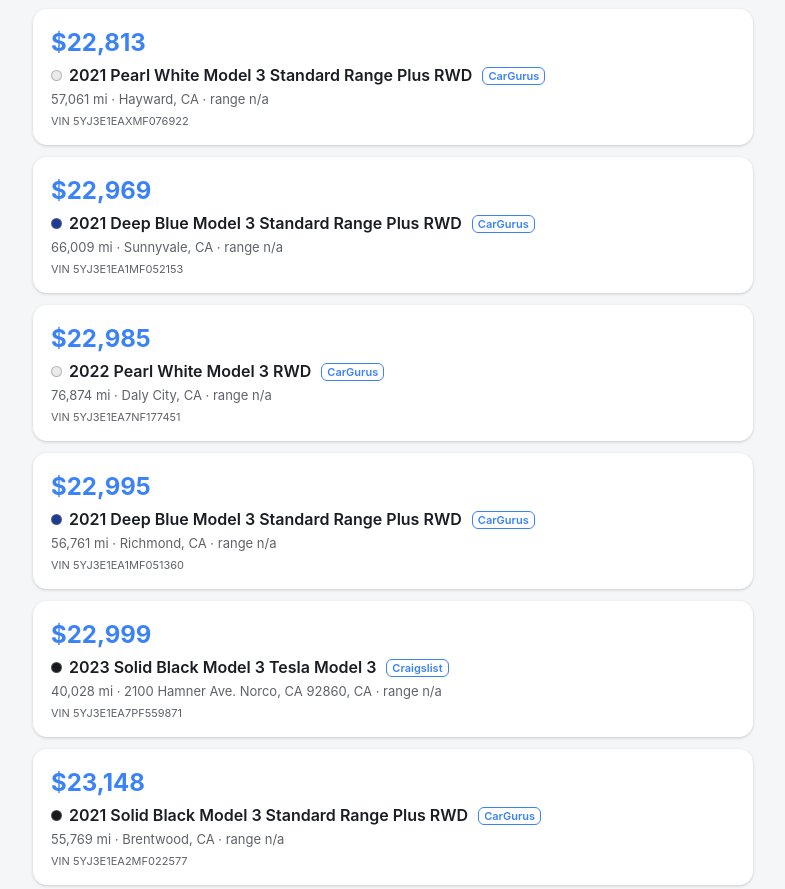
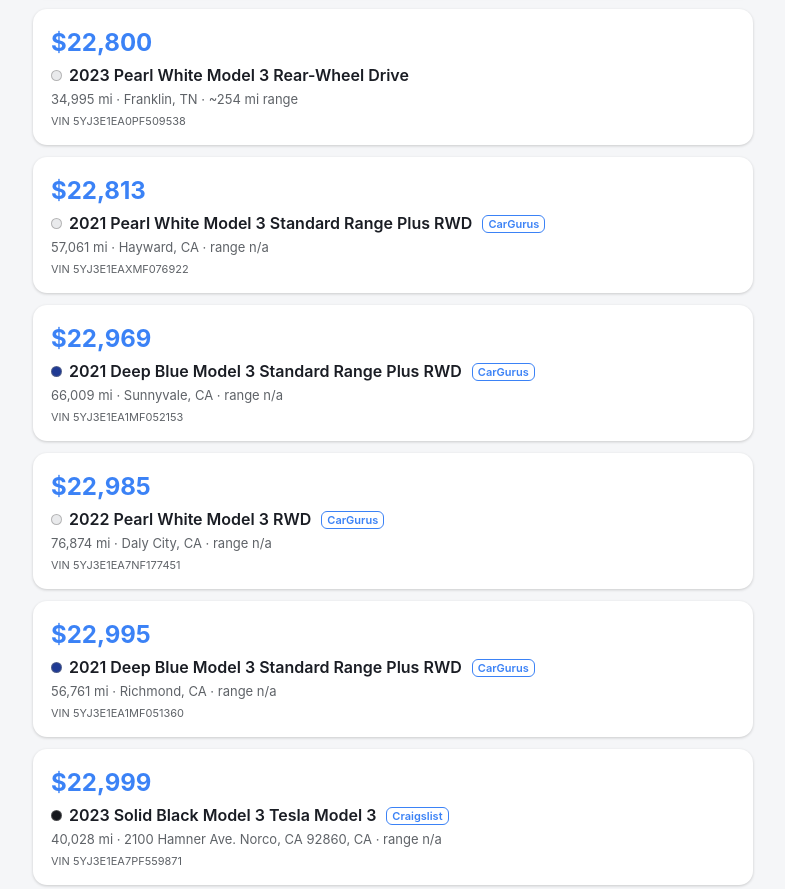
Before and after one commit to graynorton/tesla-search-dashboard, a plain HTML site: page index.html in a window 1280 px wide. Shown: the part 1908-2797 px from the top of the page, without its empty margins (247-1032 px from the left). Drawn offline with Linux system fonts and the light colour scheme.

Commit message:
Update inventory: 26 matches @ 2026-06-19T21:58:20+00:00

```diff
--- a/index.html
+++ b/index.html
@@ -39,7 +39,7 @@
 </head>
 <body>
   <h1>🚗 Used Model 3 · 2021–2023 · ≤ $24,000 · ≤ 90 mi</h1>
-  <div class="sub">Showing <span id="count">26</span> of 26 cars · updated Jun 19, 2026 at 2:37 PM PDT · checks every 20 min</div>
+  <div class="sub">Showing <span id="count">26</span> of 26 cars · updated Jun 19, 2026 at 2:58 PM PDT · checks every 20 min</div>
 <div class="filters"><div class="chips" id="srcChips"><button type="button" class="chip active" data-src="tesla">Tesla</button><button type="button" class="chip active" data-src="cargurus">CarGurus</button><button type="button" class="chip active" data-src="craigslist">Craigslist</button></div><label class="odo">Max mileage:<input type="range" id="odoRange" min="0" max="80000" step="1000" value="80000"><span id="odoLabel">Any</span></label></div>
     <a class="card" href="https://modesto.craigslist.org/ctd/d/south-el-monte-2021-tesla-model/7939271212.html" target="_blank" rel="noopener" data-sources="craigslist" data-odo="76663">
       <div class="price">$18,990</div>
@@ -113,6 +113,12 @@
       <div class="meta">57,091 mi · Colma, CA · range n/a</div>
       <div class="meta vin">VIN 5YJ3E1EA0MF851468 </div>
     </a>
+    <a class="card" href="https://www.tesla.com/m3/order/5YJ3E1EA0PF509538?titleStatus=used" target="_blank" rel="noopener" data-sources="tesla" data-odo="34995">
+      <div class="price">$22,800</div>
+      <div class="title"><span class="dot" style="background:#e9eaec"></span>2023 Pearl White Model 3 Rear-Wheel Drive</div>
+      <div class="meta">34,995 mi · Franklin, TN · ~254 mi range</div>
+      <div class="meta vin">VIN 5YJ3E1EA0PF509538 </div>
+    </a>
     <a class="card" href="https://www.cargurus.com/Cars/link/450942001" target="_blank" rel="noopener" data-sources="cargurus" data-odo="57061">
       <div class="price">$22,813</div>
       <div class="title"><span class="dot" style="background:#e9eaec"></span>2021 Pearl White Model 3 Standard Range Plus RWD <span class="tag">CarGurus</span></div>
@@ -142,12 +148,6 @@
       <div class="title"><span class="dot" style="background:#16181d"></span>2023 Solid Black Model 3 Tesla Model 3 <span class="tag">Craigslist</span></div>
       <div class="meta">40,028 mi · 2100 Hamner Ave.  Norco, CA 92860, CA · range n/a</div>
       <div class="meta vin">VIN 5YJ3E1EA7PF559871 </div>
-    </a>
-    <a class="card" href="https://www.cargurus.com/Cars/link/449967185" target="_blank" rel="noopener" data-sources="cargurus" data-odo="55769">
-      <div class="price">$23,148</div>
-      <div class="title"><span class="dot" style="background:#16181d"></span>2021 Solid Black Model 3 Standard Range Plus RWD <span class="tag">CarGurus</span></div>
-      <div class="meta">55,769 mi · Brentwood, CA · range n/a</div>
-      <div class="meta vin">VIN 5YJ3E1EA2MF022577 </div>
     </a>
     <a class="card" href="https://www.cargurus.com/Cars/link/448667803" target="_blank" rel="noopener" data-sources="cargurus" data-odo="79507">
       <div class="price">$23,395</div>
```
